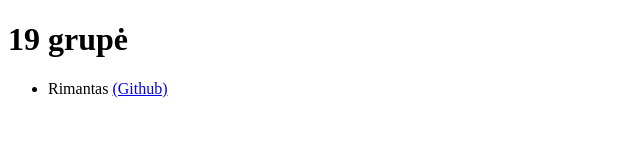
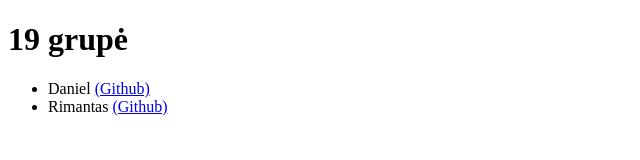
Before and after one commit to gvisis/5-suvestine-online-branch, a plain HTML site: page index.html in a window 1280 px wide. Shown: the whole page, without its empty margins (0-640 px from the left). Drawn offline with Linux system fonts and the light colour scheme.

Commit message:
Update index.html

```diff
--- a/index.html
+++ b/index.html
@@ -14,6 +14,10 @@
         <!-- b -->
         <!-- c -->
         <!-- d -->
+        <li>
+            <span>Daniel</span>
+            <a href="https://github.com/DanielGurevich1">(Github)</a>
+        </li>
         <!-- e -->
         <!-- f -->
         <!-- g -->
```
